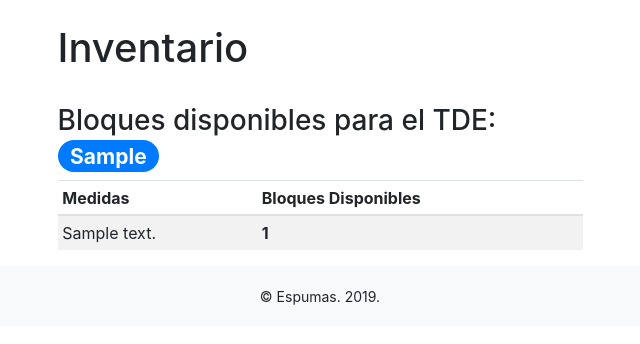
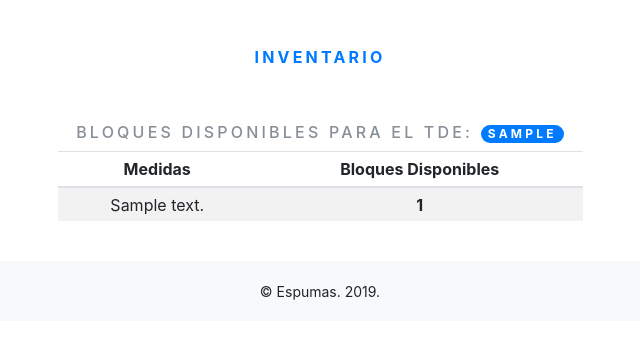
Before and after one commit to Alvarogarcia91/karmaprodv5, a Django app: template corrida/templates/ordenes/inventario.html in a window 1280 px wide. Shown: the part 129-473 px from the top of the page, without its empty margins (320-960 px from the left). Run offline with Django 3.2, Linux system fonts and the light colour scheme; the template is opened without the code that fills it: most values are stand-ins (such as "Sample title", 1, 10 or a date in 2020); some libraries are stand-ins or nearby versions.

Commit message:
moded templates minor changes only formats

```diff
--- a/corrida/templates/ordenes/inventario.html
+++ b/corrida/templates/ordenes/inventario.html
@@ -1,18 +1,17 @@
 {% extends "base.html" %}
 {% block content %}
 
-
+<br>
 <br>
 <div class="container">
         <div class="row">
             <div class="col-6 offset-3 ">
-<h1>
-    Inventario
-</h1>
+                    <h1 class="text-center my_title text-primary" ><b>  Inventario </h1>  </b>
+<br>
             </div>
         </div>
 </div>
-<br>
+
 
 
 <div class="container">
@@ -22,24 +21,24 @@
 
 
     {% for tipo_con_medidas in tipos_con_medidas %}
-
-    <h3>Bloques disponibles para el TDE: <span class="badge badge-primary badge-pill">{{tipo_con_medidas.tipo_de_espuma}} </span> </h3>
+<br>
+    <h3 class="text-center my_title text-secondary">Bloques disponibles para el TDE: <span class="badge badge-primary badge-pill">{{tipo_con_medidas.tipo_de_espuma}} </span> </h3>
     <table class="table table-striped table-sm" style="padding: 5rem">
             <thead>
             <tr>
 
-                <th> Medidas</th>
+                <th class="text-center"> Medidas</th>
 
-                <th> Bloques Disponibles</th>
+                <th class="text-center"> Bloques Disponibles</th>
             </tr>
             </thead>
             <tbody>
                 {% for medida_con_count in tipo_con_medidas.medidas_con_count %}
                 <tr>
 
-                    <td> {{medida_con_count.medida.descripcion}} </td>
+                    <td class="text-center"> {{medida_con_count.medida.descripcion}} </td>
 
-                    <td> <b> {{medida_con_count.bloques_producidos_count}}</b> </td>
+                    <td class="text-center"> <b> {{medida_con_count.bloques_producidos_count}}</b> </td>
 
                 </tr>
                     {% endfor %}
@@ -48,6 +47,7 @@
 
             </tbody>
     </table>
+<br>
     {% endfor %}
         </div>
     </div>
--- a/corrida/templates/ordenes/ordenes_pendientes.html
+++ b/corrida/templates/ordenes/ordenes_pendientes.html
@@ -77,7 +77,7 @@
 
             <tr>
                 <td>{{ elementoCorrida.corrida }}</td>
-                <td>{{ elementoCorrida.bloqueMedidas }}</td>
+                <td>{{ elementoCorrida.bloqueMedidas.tipo_de_espuma }}</td>
                 <td>{{ elementoCorrida.bloqueMedidas.descripcion }}</td>
                 <td>{{ elementoCorrida.bloqueMedidas.tipo_de_unidad }}</td>
                 <td>{{ elementoCorrida.bloqueMedidas.forma }}</td>
```
Also changed, not shown: 2 other files.
